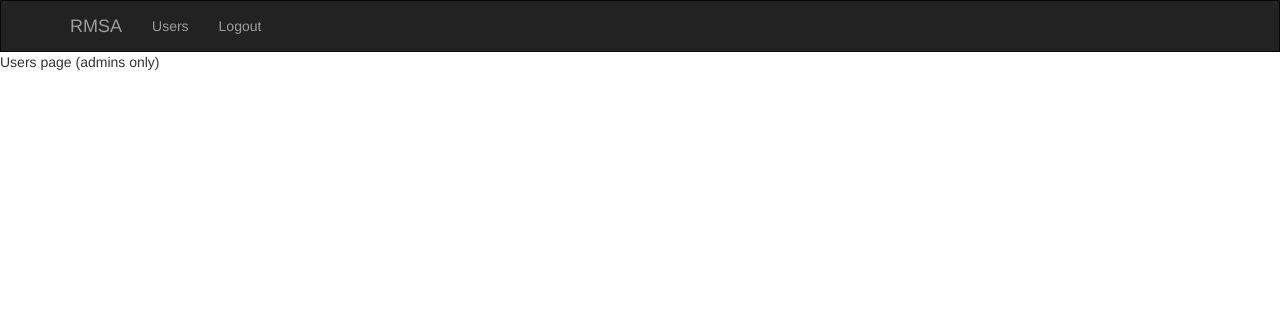
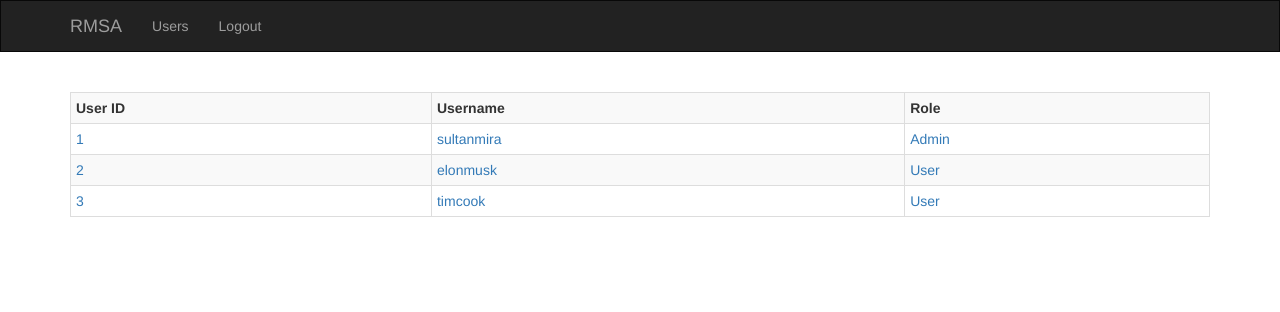
Before and after one commit to sfm2686/RMSA, a Flask app: page /users in a window 1280 px wide. Shown: the top 312 px of the page. Run offline with Flask 2, Linux system fonts and the light colour scheme; the visitor is signed in with stand-in values (Sample User, id 1); parts of the project's set-up code (start-up, migrations or seed data) failed here and were passed over; some libraries are stand-ins or nearby versions.

Commit message:
Updated layout to include all error messages, some are still not categorized in the views file. Added viewing and updating users to admins, as well as admin_access and login decorators in the views file. Also added 404 handling and a validators module

```diff
--- a/templates/layout.html
+++ b/templates/layout.html
@@ -7,6 +7,7 @@
     <title>{% block title %}{% endblock %}</title>
     <!-- Bootstrap -->
     <link rel="stylesheet" href="https://maxcdn.bootstrapcdn.com/bootstrap/3.4.1/css/bootstrap.min.css">
+    <script src="https://ajax.googleapis.com/ajax/libs/jquery/3.4.1/jquery.min.js"></script>
     <style>
       .navbar{
         margin-bottom:0;
@@ -25,12 +26,12 @@
             <span class="icon-bar"></span>
             <span class="icon-bar"></span>
           </button>
-          <a class="navbar-brand" href="#">RMSA</a>
+          <a class="navbar-brand" href="{{ url_for('reports') }}">RMSA</a>
         </div>
         {% if session["loggedin"] %}
           <div class="collapse navbar-collapse" id="bs-example-navbar-collapse-1">
             <ul class="nav navbar-nav">
-              {% if session['role'] == 1 %}
+              {% if session['has_admin_access'] %}
                 <li><a href="{{ url_for('users') }}">Users</a></li>
               {% endif %}
               <li><a href="{{ url_for('logout') }}">Logout</a></li>
@@ -39,6 +40,15 @@
         {% endif %}
       </div><!-- /.container-fluid -->
     </nav>
+    <br>
+    {% with messages = get_flashed_messages(with_categories=true) %}
+      {% if messages %}
+        {% for category, message in messages %}
+        <div class="container"><div class="{{ category }}">{{ message }}</div></div>
+        {% endfor %}
+      {% endif %}
+    {% endwith %}
+    <br>
     {% block body %}{% endblock %}
   </body>
 
--- a/templates/login.html
+++ b/templates/login.html
@@ -14,12 +14,6 @@
       <br>
       <button type="submit" class="btn btn-default">Submit</button>
     </form>
-    <br>
-    {%- for category, message in get_flashed_messages(with_categories = true) %}
-       <div class = "alert alert-danger">
-          {{ message }}
-       </div>
-    {%- endfor %}
   </div>
 
 {% endblock %}
--- a/templates/users.html
+++ b/templates/users.html
@@ -1,7 +1,38 @@
 {% extends 'layout.html' %}
 
-{% block title %}Login{% endblock %}
+{% block title %}Users{% endblock %}
 
 {% block body %}
-Users page (admins only)
+
+  <script>
+    jQuery(document).ready(function($) {
+      $(".clickable-row").click(function() {
+        window.location = $(this).data("href");
+      });
+    });
+  </script>
+
+  <div class="container">
+      {% if users %}
+        <table class="table table-striped table-bordered table-hover table-condensed">
+          <tr>
+            <th>User ID</th>
+            <th>Username</th>
+            <th>Role</th>
+            <!-- <th>Action</th> -->
+          </tr>
+          {% for user in users %}
+            <tr class="clickable-row" data-href="{{ url_for('user', id=user['user_id']) }}">
+              <td><a href="#">{{ user['user_id'] }}</a></td>
+              <td><a href="#">{{ user['username'] }}</a></td>
+              <td><a href="#">{{ user['user_role'] }}</a></td>
+              <!-- <td><button>Modify</button></td> -->
+            </tr>
+          {% endfor %}
+        </table>
+      {% else %}
+        <div class="alert alert-info" role="alert">No users were found!</div>
+      {% endif %}
+  </div>
+
 {% endblock %}
--- /dev/null
+++ b/validators.py
@@ -0,0 +1,2 @@
+def is_username_valid(username):
+    return len(username) <= 20 and username.isalnum()
--- a/views.py
+++ b/views.py
@@ -2,45 +2,125 @@ from __init__ import app, db_engine
 from flask import render_template, request, url_for, session, flash, redirect
 from sqlalchemy.orm import sessionmaker
 from tables_def import *
+from functools import wraps
 import bcrypt
+from validators import *
 
 db_session = sessionmaker(bind=db_engine)
 db_sess = db_session()
 
+ROLES = {'ADMIN': 1, 'USER': 2}
+
+################################ Decorators ####################################
+def require_admin_access(endpoint):
+    @wraps(endpoint)
+    def check_access():
+        if session.get("has_admin_access"):
+            return endpoint()
+        else:
+            return redirect(url_for('reports'))
+    return check_access
+
+def require_login(endpoint):
+    @wraps(endpoint)
+    def check_login():
+        if session.get("loggedin"):
+            return endpoint()
+        else:
+            return redirect(url_for('login'))
+    return check_login
+
+################################# Endpoints ####################################
+
+# @app.route('/', methods=['GET', 'POST'])
+# def login():
+#     if request.method == 'POST':
+#         if not request.form['username'] or not request.form['password']:
+#             flash("Please enter your username and password")
+#             return render_template("login.html")
+#         post_username = request.form['username']
+#         post_password = request.form['password']
+#         user = db_sess.query(User).filter_by(username=post_username).first()
+#         if user and bcrypt.checkpw(post_password.encode("utf-8"), user.password.encode("utf-8")):
+#             session["loggedin"] = True
+#             user_role = db_sess.query(User_role).filter_by(user_id=user.id).first()
+#             session["has_admin_access"] = ROLES['ADMIN'] == user_role.role_id
+#             return redirect(url_for('reports'))
+#         else:
+#             flash("Invalid username or password")
+#             return render_template("login.html", ROLES=ROLES)
+#
+#     return render_template("login.html")
+
 @app.route('/', methods=['GET', 'POST'])
 def login():
     if request.method == 'POST':
-        if not request.form['username'] or not request.form['password']:
-            flash("Please enter your username and password")
-            return render_template("login.html")
-        post_username = request.form['username']
-        post_password = request.form['password']
-        user = db_sess.query(User).filter_by(username=post_username).first()
-        if user and bcrypt.checkpw(post_password.encode("utf-8"), user.password.encode("utf-8")):
-            session["loggedin"] = True
-            user_role = db_sess.query(User_role).filter_by(user_id=user.id).first()
-            session["role"] = user_role.role_id
-            print(session["role"])
-            return redirect(url_for('reports'))
-        else:
-            flash("Invalid username or password")
-            return render_template("login.html")
+        session["loggedin"] = True
+        session["has_admin_access"] = True
+        return redirect(url_for('users'))
 
     return render_template("login.html")
 
 @app.route('/logout')
+@require_login
 def logout():
     session.clear()
     return redirect(url_for('login'))
 
 @app.route('/reports')
+@require_login
 def reports():
-    if not session.get("loggedin"):
-        return redirect(url_for('login'))
     return render_template("reports.html")
 
 @app.route('/users')
+@require_admin_access
+@require_login
 def users():
-    if not session.get("loggedin"):
-        return redirect(url_for('login'))
-    return render_template("users.html")
+    # TODO: include groups once they are added to the DB
+    q_results = (db_sess.query(User, User_role, Role)
+        .filter(User.id == User_role.user_id)
+        .filter(Role.id == User_role.role_id)
+        # .filter(User.id == User_groups.user_id)
+        # .filter(Group.id == User_groups.group_id)
+        .all())
+    users = []
+    for col in q_results:
+        user_dict = {}
+        user_dict['user_id'] = col.User.id
+        user_dict['username'] = col.User.username
+        user_dict['user_role'] = col.Role.role
+        users.append(user_dict)
+    return render_template("users.html", users=users)
+
+@app.route('/user', methods=['GET', 'POST'])
+@require_admin_access
+@require_login
+def user():
+    # TODO: include groups once they are added to the DB
+    if request.method == 'GET':
+        user_id = request.args.get('id')
+        user = db_sess.query(User).filter_by(id=user_id).first()
+        if not user:
+            flash("User not found", "alert alert-danger")
+            return redirect(url_for('users'))
+        user_info = {}
+        user_info["id"] = user.id
+        user_info["username"] = user.username
+    elif request.method == 'POST':
+        #save user
+        if request.form['id'] and request.form['username'] and is_username_valid(request.form['username']):
+            user_id = request.form['id']
+            user = db_sess.query(User).filter_by(id=user_id).first()
+            user.username = request.form['username']
+            flash("User updated successfully", "alert alert-success")
+            if not user:
+                flash("User not found", "alert alert-danger")
+                return redirect(url_for('users'))
+            user_info = {}
+            user_info["id"] = user.id
+            user_info["username"] = user.username
+    return render_template("user.html", user=user_info)
+
+@app.errorhandler(404)
+def not_found(e):
+    return render_template("404.html")
```
Also changed, not shown: tables_def.py (+7 -0 lines), templates/404.html (added, +12 -0 lines), templates/user.html (added, +19 -0 lines), 1 other file.
